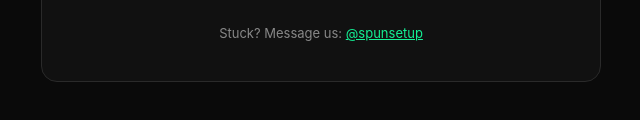
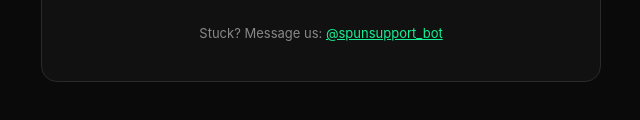
Before and after one commit to sandwormmr-eng/spun, a plain HTML site: page success.html in a window 1280 px wide. Shown: the part 642-762 px from the top of the page, 319-959 px from the left. Drawn offline with Linux system fonts and the light colour scheme.

Commit message:
Wire in @spunsupport_bot as support contact

```diff
--- a/success.html
+++ b/success.html
@@ -91,7 +91,7 @@
       </div>
     </div>
 
-    <p class="support">Stuck? Message us: <a href="https://t.me/spunsetup">@spunsetup</a></p>
+    <p class="support">Stuck? Message us: <a href="https://t.me/spunsupport_bot">@spunsupport_bot</a></p>
   </div>
 
   <script>
```
